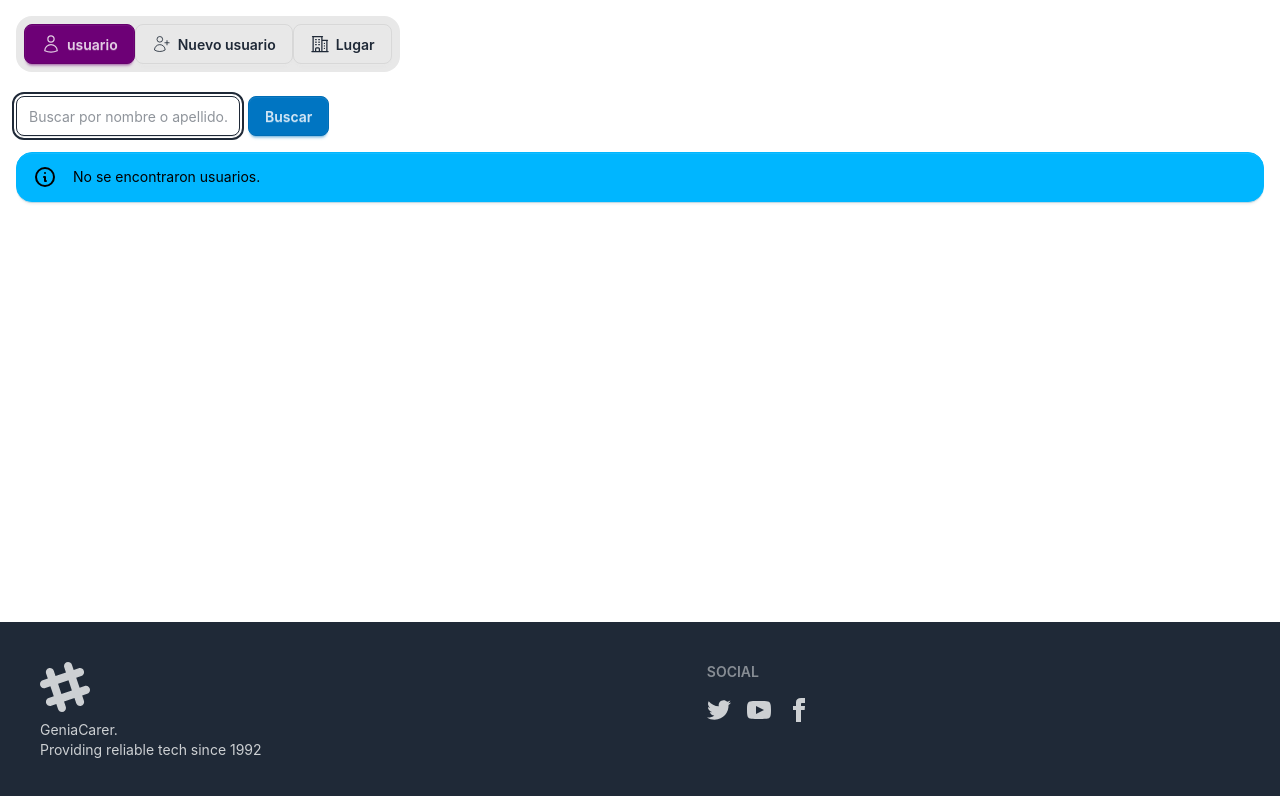
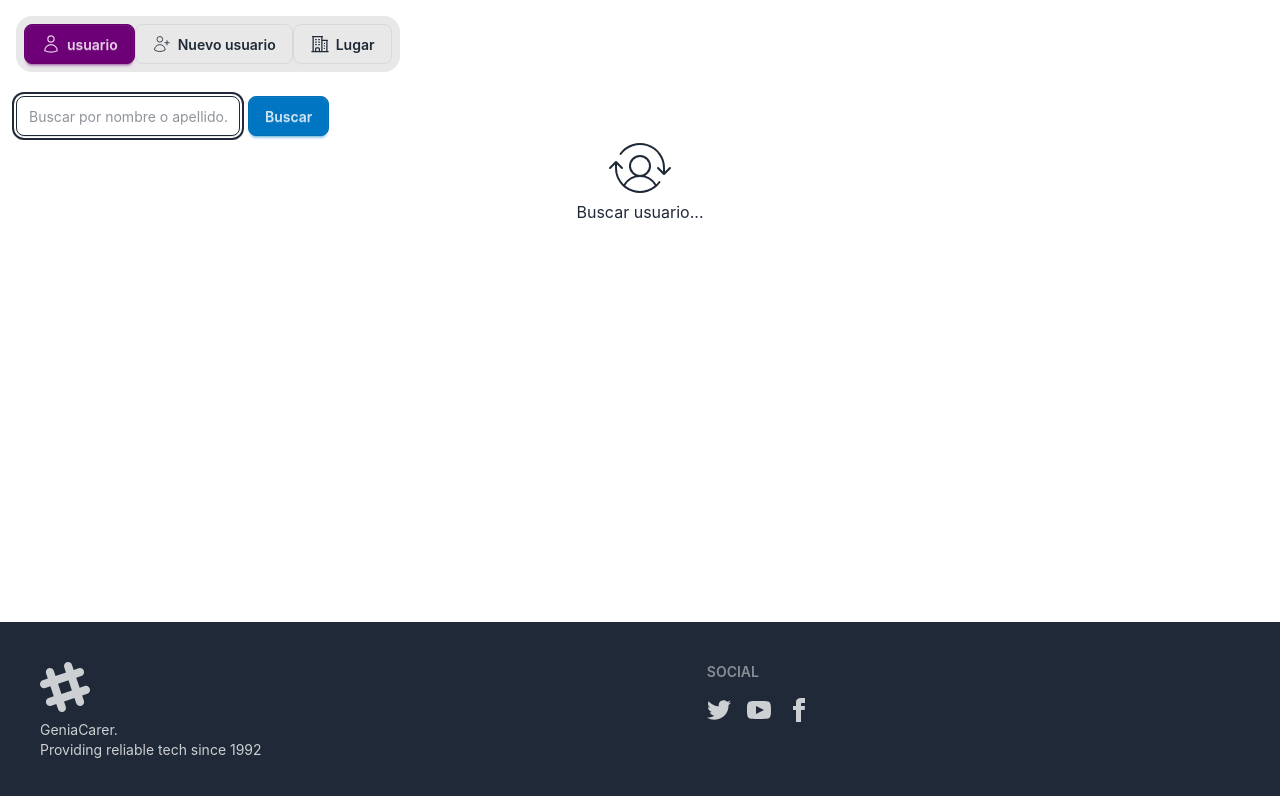
Before and after one commit to Dericxd/contactsg, an Angular app: page /contacts/by-staff in a window 1280 px wide. Shown: the top 796 px of the page. Built offline with nearby package versions, Linux system fonts and the light colour scheme.

Commit message:
[ADD] update staff-list

```diff
--- a/src/app/Services/users.service.ts
+++ b/src/app/Services/users.service.ts
@@ -1,6 +1,6 @@
 import { Injectable, inject } from '@angular/core';
 import { HttpClient } from '@angular/common/http';
-import { catchError, delay, map, Observable, of, tap, throwError } from 'rxjs';
+import { catchError, map, Observable, of, tap, throwError } from 'rxjs';
 import { User } from '../models/User';
 import { Place } from '../interface/place-interface';
 
@@ -15,6 +15,12 @@ export class UsersService {
   private queryCacheUser = new Map<string, User[]>();
   private queryCachePlace = new Map<string, User[]>();
 
+  //? Limpiar cache en memoria
+  clearCache() {
+    this.queryCacheUser.clear();
+    this.queryCachePlace.clear();
+  }
+
   //? los usuarios
   getUsers(): Observable<User[]> {
     return this.http.get<User[]>(apiUrl);
@@ -22,26 +28,31 @@ export class UsersService {
 
   //? crear
   addUser(user: User): Observable<User> {
-    return this.http.post<User>(apiUrl, user);
+    return this.http.post<User>(apiUrl, user).pipe(
+      tap(() => this.clearCache())
+    );
   }
 
   //? actualizar
   updateUser(id: number, user: User): Observable<User> {
-    return this.http.put<User>(`${apiUrl}/${id}`, user);
+    return this.http.put<User>(`${apiUrl}/${id}`, user).pipe(
+      tap(() => this.clearCache())
+    );
   }
 
   //! borrar
   deleteUser(id: number): Observable<User> {
-    return this.http.delete<User>(`${apiUrl}/${id}`);
+    return this.http.delete<User>(`${apiUrl}/${id}`).pipe(
+      tap(() => this.clearCache())
+    );
   }
 
   //? buscar usuarios por query
   searchUsers(query: string): Observable<User[]> {
-
     query = query.toLocaleLowerCase();
 
     if (this.queryCacheUser.has(query)) {
-      return of (this.queryCacheUser.get(query) ?? []);
+      return of(this.queryCacheUser.get(query) ?? []);
     }
 
     console.log('Searching users with query:', query);
@@ -50,7 +61,6 @@ export class UsersService {
       .pipe(
         map((resp: User[]) => resp),
         tap((users) => this.queryCacheUser.set(query, users)),
-        delay(300),
         catchError((error) => {
           console.error('Error searching users:', error);
           return throwError(
@@ -65,20 +75,19 @@ export class UsersService {
     const url = `${ apiUrl }/places/${place}`;
 
     if (this.queryCachePlace.has(place)) {
-      return of(this.queryCachePlace.get(place) ?? [])
+      return of(this.queryCachePlace.get(place) ?? []);
     }
 
     return this.http.get<User[]>(url).pipe(
       map((res: User[]) => res),
-      tap((users) => this.queryCachePlace.set(place,users)),
-      delay(2500),
+      tap((users) => this.queryCachePlace.set(place, users)),
       catchError((error) => {
         console.log(error);
         return throwError(
           () => Error (`No se encontro ningun usuario en: ${place}`)
         );
       })
-    )
+    );
   }
 
   //? obtener departamentos
@@ -93,15 +102,15 @@ export class UsersService {
 
   //? crear contacto completo
   createFullContact(contact: any): Observable<any> {
-    return this.http.post<any>(`${apiUrl}/create-full`, contact);
+    return this.http.post<any>(`${apiUrl}/create-full`, contact).pipe(
+      tap(() => this.clearCache())
+    );
   }
 
   //? actualizar contacto completo
   updateFullContact(id: number, contact: any): Observable<any> {
-    return this.http.put<any>(`${apiUrl}/update-full/${id}`, contact);
+    return this.http.put<any>(`${apiUrl}/update-full/${id}`, contact).pipe(
+      tap(() => this.clearCache())
+    );
   }
 }
-
-function UserInterface(resp: User[]): any {
-  throw new Error('Function not implemented.');
-}
--- a/src/app/contacts/components/staff-list/staff-list.html
+++ b/src/app/contacts/components/staff-list/staff-list.html
@@ -9,9 +9,19 @@
       <span>Error: {{ errorMessage() }}</span>
     </div>
   } @else if (isEmpty() || person().length === 0) {
-    <div class="alert alert-info my-4">
-      <svg xmlns="http://www.w3.org/2000/svg" fill="none" viewBox="0 0 24 24" class="stroke-current shrink-0 w-6 h-6"><path stroke-linecap="round" stroke-linejoin="round" stroke-width="2" d="M13 16h-1v-4h-1m1-4h.01M21 12a9 9 0 11-18 0 9 9 0 0118 0z"></path></svg>
-      <span>No se encontraron usuarios.</span>
+    <div class="grid place-items-center">
+      <!-- <svg xmlns="http://www.w3.org/2000/svg" fill="none" viewBox="0 0 24 24" class="stroke-current shrink-0 w-6 h-6"><path stroke-linecap="round" stroke-linejoin="round" stroke-width="2" d="M13 16h-1v-4h-1m1-4h.01M21 12a9 9 0 11-18 0 9 9 0 0118 0z"></path></svg> -->
+       <!-- <svg xmlns="http://www.w3.org/2000/svg" width="4em" height="4em" viewBox="0 0 24 24">
+        <path d="M0 0h24v24H0z" fill="none" />
+        <path fill="none" stroke="currentColor" stroke-linecap="round"
+          stroke-linejoin="round" stroke-width="2"
+          d="M8 7a4 4 0 1 0 8 0a4 4 0 0 0-8 0M6 21v-2a4 4 0 0 1 4-4h1.5m3.5 3a3 3 0 1 0 6 0a3 3 0 1 0-6 0m5.2 2.2L22 22"/>
+        </svg> -->
+        <svg xmlns="http://www.w3.org/2000/svg" width="4em" height="4em" viewBox="0 0 256 256">
+          <path d="M0 0h256v256H0z" fill="none" />
+          <path fill="currentColor" d="m250.83 130.83l-24 24a4 4 0 0 1-5.66 0l-24-24a4 4 0 1 1 5.66-5.66L220 142.34V128A92 92 0 0 0 53.25 74.34a4 4 0 0 1-6.5-4.68A100 100 0 0 1 228 128v14.34l17.17-17.17a4 4 0 1 1 5.66 5.66m-41.6 55.51A100 100 0 0 1 28 128v-14.34l-17.17 17.17a4 4 0 0 1-5.66-5.66l24-24a4 4 0 0 1 5.66 0l24 24a4 4 0 0 1-5.66 5.66L36 113.66V128a91.7 91.7 0 0 0 26.83 64.87a75.6 75.6 0 0 1 44.51-34a44 44 0 1 1 41.32 0a75.57 75.57 0 0 1 44.52 34.07a91 91 0 0 0 9.56-11.24a4 4 0 1 1 6.49 4.68ZM128 156a36 36 0 1 0-36-36a36 36 0 0 0 36 36m0 64a92.23 92.23 0 0 0 59.14-21.57a68 68 0 0 0-118.27 0A91.56 91.56 0 0 0 128 220" />
+        </svg>
+      <span>Buscar usuario...</span>
     </div>
   } @else {
     <table class="table table-zebra table-md w-full">
@@ -43,9 +53,9 @@
             <td>{{ user.position || user.cargo || user.posicion || '-' }}</td>
             <td>
               {{ user.local_phone || user.telefono_local || '-' }}
-              @if (user.ext || user.extension) {
+              <!-- @if (user.ext || user.extension) {
                 <span class="text-xs text-base-content/60 ml-1">(Ext. {{ user.ext || user.extension }})</span>
-              }
+              } -->
             </td>
             <td>{{ user.cell_phone || user.telefono_personal || '-' }}</td>
             <td class="text-right">
--- a/src/app/contacts/components/user-information/user-information.html
+++ b/src/app/contacts/components/user-information/user-information.html
@@ -48,9 +48,9 @@
         <button type="button" class="btn btn-info" (click)="enterEditMode()">
           Actualizar
         </button>
-        <button type="button" class="btn btn-error" (click)="deleteUser()">
+        <!-- <button type="button" class="btn btn-error" (click)="deleteUser()">
           Eliminar
-        </button>
+        </button> -->
         <button type="button" class="btn btn-ghost" (click)="onClose.emit()">
           Cerrar
         </button>
--- a/src/app/contacts/pages/place-page/place-page.ts
+++ b/src/app/contacts/pages/place-page/place-page.ts
@@ -83,6 +83,7 @@ export class PlacePage {
   });
 
   reloadData() {
+    this.usersServices.clearCache();
     this.usersResource.reload();
   }
 }
--- a/src/app/contacts/pages/staff-page/staff-page.ts
+++ b/src/app/contacts/pages/staff-page/staff-page.ts
@@ -1,4 +1,4 @@
-import { Component, inject, linkedSignal, signal } from '@angular/core';
+import { Component, inject, linkedSignal } from '@angular/core';
 import { ActivatedRoute, Router } from '@angular/router';
 import { UsersService } from '../../../Services/users.service';
 import { rxResource } from '@angular/core/rxjs-interop';
@@ -8,12 +8,11 @@ import { SearchInput } from '../../components/search-input/search-input';
 
 @Component({
   selector: 'staff-page',
+  standalone: true,
   imports: [StaffList, SearchInput],
   templateUrl: './staff-page.html',
 })
-
 export class StaffPage {
-
   UsersService = inject(UsersService);
 
   activetedRoute = inject(ActivatedRoute);
@@ -26,7 +25,7 @@ export class StaffPage {
   //? rxResource
   staffResource = rxResource({
     params: () => ({ query: this.query() }),
-    stream: ({params}) =>{
+    stream: ({params}) => {
       if (!params.query) return of([]);
 
       this.router.navigate(['/contacts/by-staff'], {
@@ -36,15 +35,10 @@ export class StaffPage {
       });
       return this.UsersService.searchUsers(params.query);
     }
-  })
+  });
 
   reloadData() {
+    this.UsersService.clearCache();
     this.staffResource.reload();
   }
-
- /*  onSearchInput(event: Event) {
-    const inputElement = event.target as HTMLInputElement;
-    this.query.set(inputElement.value);
-  } */
-
 }
```
